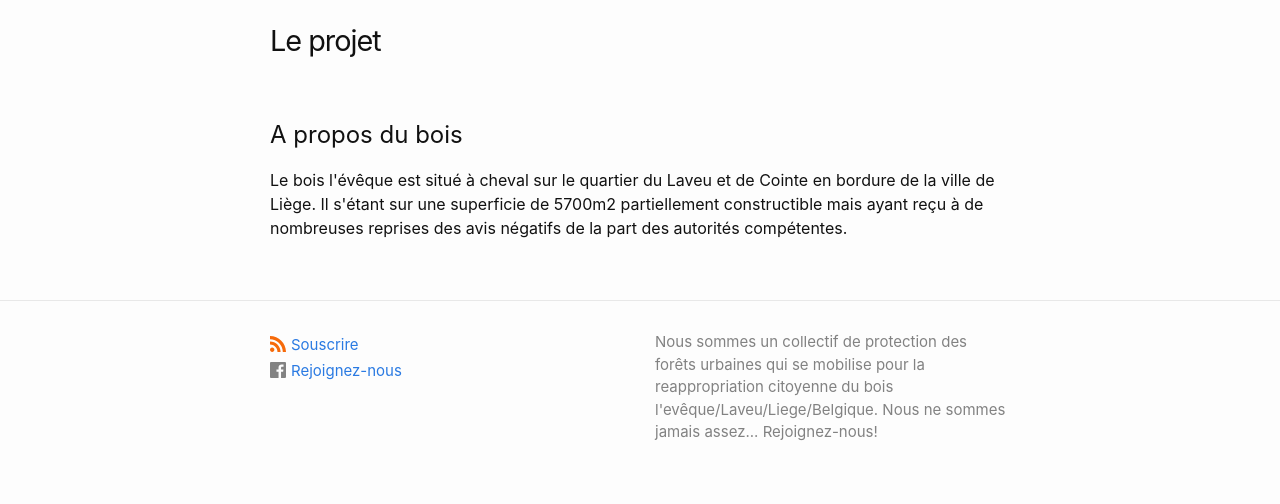
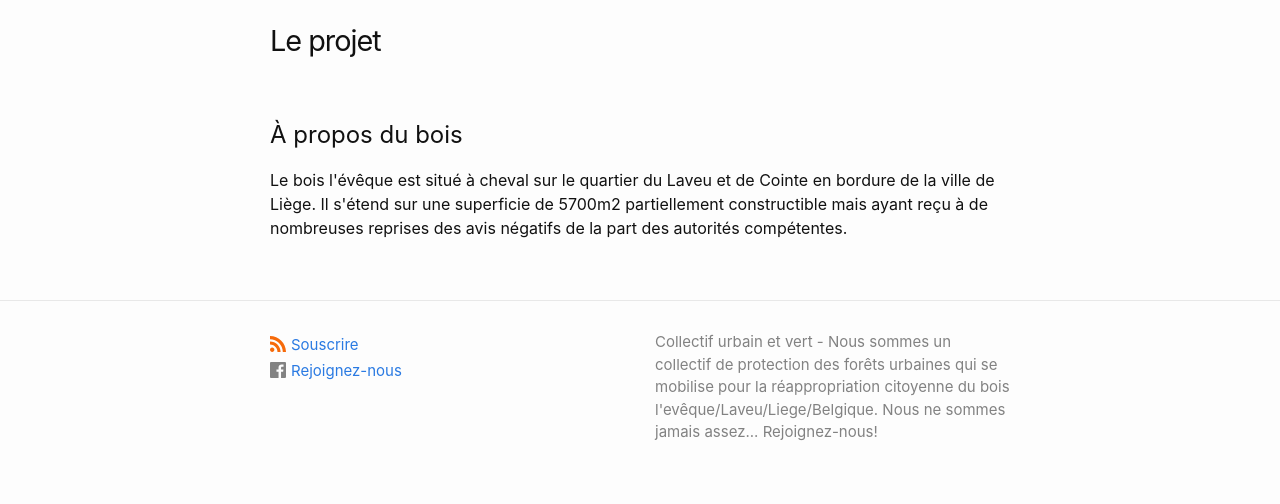
Before and after one commit to RRINKIN/lesgrenouilles.tk, a Jekyll site: the page built from pages/LeProjet.markdown, in a window 1280 px wide. Shown: the part 582-1086 px from the top of the page. Built offline with Jekyll 4.4.1, drawn with Linux system fonts in a browser that asks for light colours; nearby versions of some CDN libraries.

Commit message:
orthographe

```diff
--- a/_config.yml
+++ b/_config.yml
@@ -21,7 +21,7 @@
 title: Les Grenouilles
 email: lesgrenouillesduboisleveque@gmail.com
 description: >- # this means to ignore newlines until "baseurl:"
-  Nous sommes un collectif de protection des forêts urbaines qui se mobilise pour la reappropriation citoyenne du bois l'evêque/Laveu/Liege/Belgique.
+  Collectif urbain et vert - Nous sommes un collectif de protection des forêts urbaines qui se mobilise pour la réappropriation citoyenne du bois l'evêque/Laveu/Liege/Belgique.
   Nous ne sommes jamais assez... Rejoignez-nous!
 baseurl: "" # the subpath of your site, e.g. /blog --> /lesgrenouilles.tk
 url: "https://www.lesgrenouilles.tk"
--- a/pages/LeProjet.markdown
+++ b/pages/LeProjet.markdown
@@ -4,8 +4,8 @@ title: Le projet
 permalink: /Projet/
 ---
 
-<h2>A propos du bois</h2>
+<h2>À propos du bois</h2>
 <p>
 Le bois l'évêque est situé à cheval sur le quartier du Laveu et de Cointe en bordure de la ville de Liège.
-Il s'étant sur une superficie de 5700m2 partiellement constructible mais ayant reçu à de nombreuses reprises des avis négatifs de la part des autorités compétentes.
+Il s'étend sur une superficie de 5700m2 partiellement constructible mais ayant reçu à de nombreuses reprises des avis négatifs de la part des autorités compétentes.
 </p>
```
